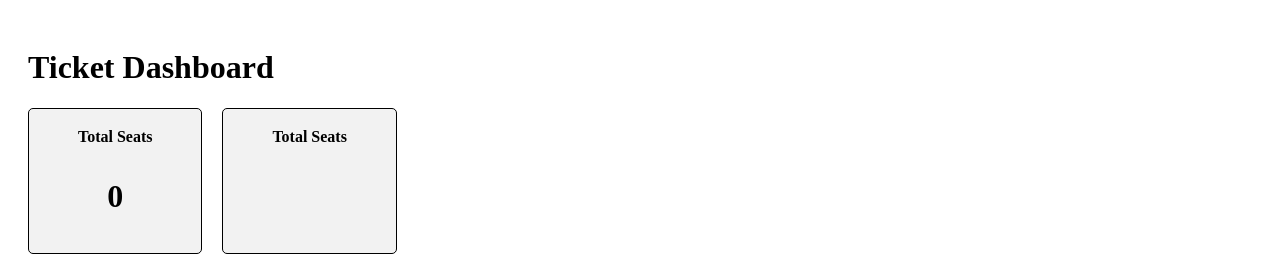
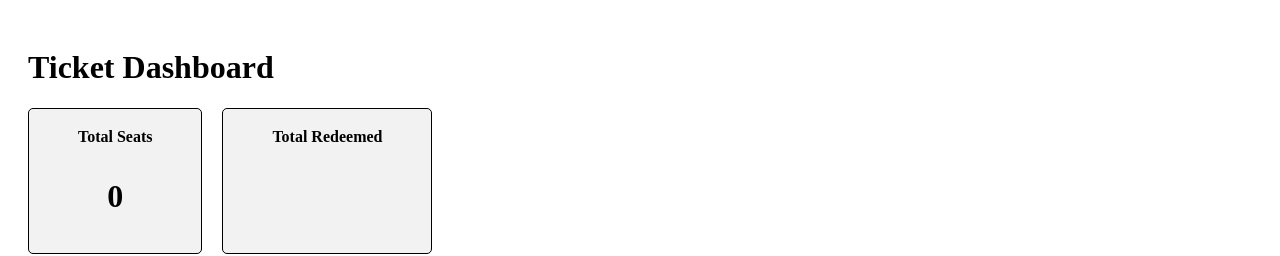
Before and after one commit to webgaurav02/rough-dashboard, a Next.js app: page / in a window 1280 px wide. Shown: the top 256 px of the page. Built offline with nearby package versions, Linux system fonts and the light colour scheme; no server answers.

Commit message:
Fix typo

```diff
--- a/src/app/page.js
+++ b/src/app/page.js
@@ -145,7 +145,7 @@ export default function Dashboard() {
 
         {/* Total Used Tickets */}
         <div style={{ marginBottom: "30px", textAlign: "center", border: "1px solid black", width: "fit-content", padding: "0.5% 4%", background: "#f2f2f2", color: "black", borderRadius: "5px" }}>
-          <h2 style={{ fontSize: "16px", fontWeight: "bold" }}>Total Seats</h2>
+          <h2 style={{ fontSize: "16px", fontWeight: "bold" }}>Total Redeemed</h2>
           <p style={{ fontSize: "32px", fontWeight: "bold" }}>{data.totalUsedTickets}</p>
         </div>
       </div>
```
